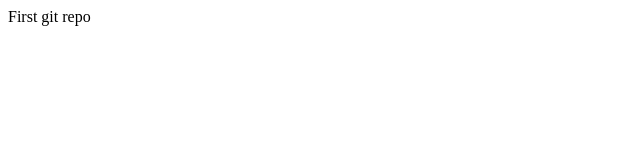
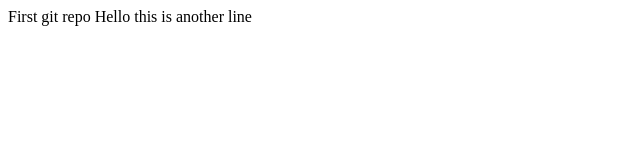
Before and after one commit to Solvegam/git-dev-007, a plain HTML site: page index.html in a window 1280 px wide. Shown: the whole page, without its empty margins (0-640 px from the left). Drawn offline with Linux system fonts and the light colour scheme.

Commit message:
Another line was added to index.html

```diff
--- a/index.html
+++ b/index.html
@@ -4,5 +4,6 @@
 </head>
 <body>
 First git repo
+Hello this is another line
 </body>
 </html>
```
